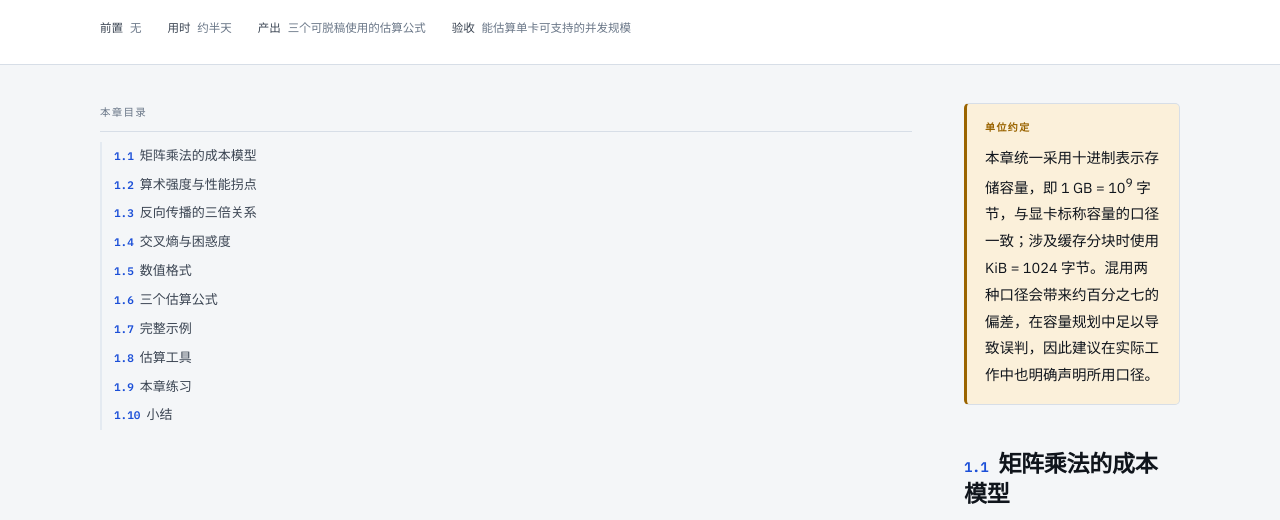
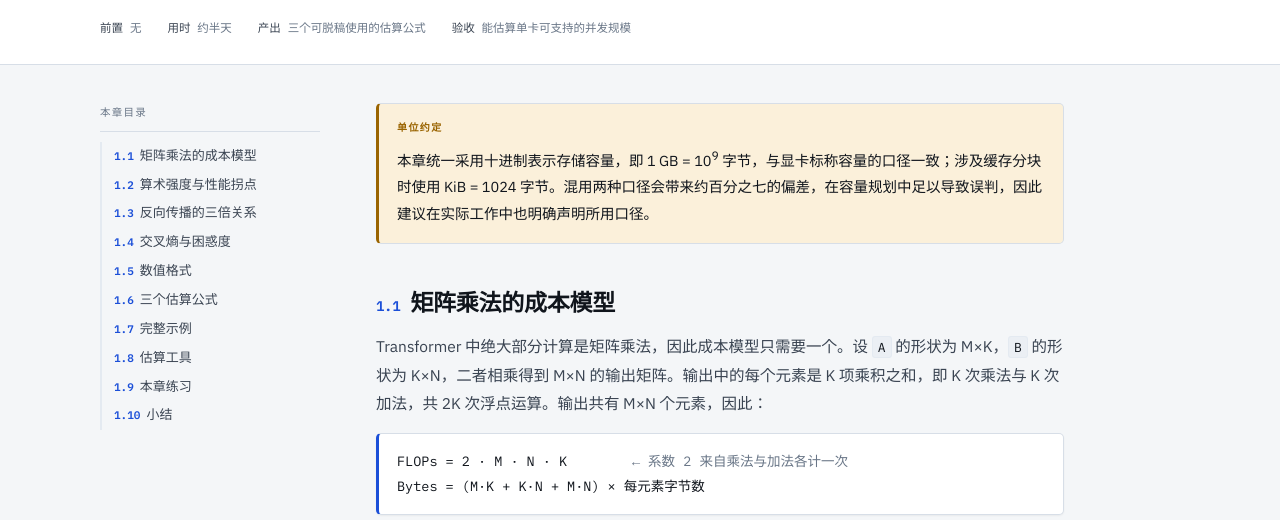
Before and after one commit to zhuguangbin/llm-learning-notes, a plain HTML site: page ch01-compute-basics.html in a window 1280 px wide. Shown: the part 216-736 px from the top of the page. Drawn offline with Linux system fonts and the light colour scheme.

Commit message:
修正第一章正文的两栏布局
侧栏在 DOM 中位于正文之前，但 grid-template-columns 写作
1fr 216px，导致目录占据宽列、正文被压缩至 216px。
改为 220px minmax(0,1fr)，与 DOM 顺序一致。

```diff
--- a/ch01-compute-basics.html
+++ b/ch01-compute-basics.html
@@ -55,12 +55,12 @@ h1{font-family:"IBM Plex Serif","Noto Serif SC",Georgia,serif;font-size:clamp(28
 .cmeta b{color:var(--ink-2);font-weight:500}
 
 /* layout */
-.shell{display:grid;grid-template-columns:1fr 216px;gap:52px;align-items:start;padding-block:38px 0}
+.shell{display:grid;grid-template-columns:220px minmax(0,1fr);gap:56px;align-items:start;padding-block:38px 0}
 .side{position:sticky;top:24px;font-size:13px}
 .side h4{font-family:"IBM Plex Mono",monospace;font-size:10.5px;letter-spacing:.12em;text-transform:uppercase;
   color:var(--muted);font-weight:500;margin:0 0 10px;padding-bottom:8px;border-bottom:1px solid var(--line)}
-.side a{display:block;text-decoration:none;color:var(--ink-2);padding:5px 0 5px 12px;
-  border-left:2px solid var(--line-soft);line-height:1.45}
+.side a{display:block;text-decoration:none;color:var(--ink-2);padding:5px 8px 5px 12px;
+  border-left:2px solid var(--line-soft);line-height:1.45;border-radius:0 3px 3px 0}
 .side a:hover{color:var(--ink);border-left-color:var(--blue);background:var(--surface-2)}
 .side a .sn{font-family:"IBM Plex Mono",monospace;font-size:11px;color:var(--blue);margin-right:6px;font-weight:600}
 article{min-width:0;max-width:74ch}
@@ -153,7 +153,7 @@ details p{font-size:14px}
 
 @media (max-width:860px){
   .shell{grid-template-columns:1fr;gap:0}
-  .side{position:static;order:-1;margin-bottom:28px}
+  .side{position:static;margin-bottom:28px}
   .side a{display:inline-block;border-left:none;border-bottom:2px solid var(--line-soft);padding:4px 10px 4px 0;margin-right:10px}
   article{max-width:none}
 }
```
